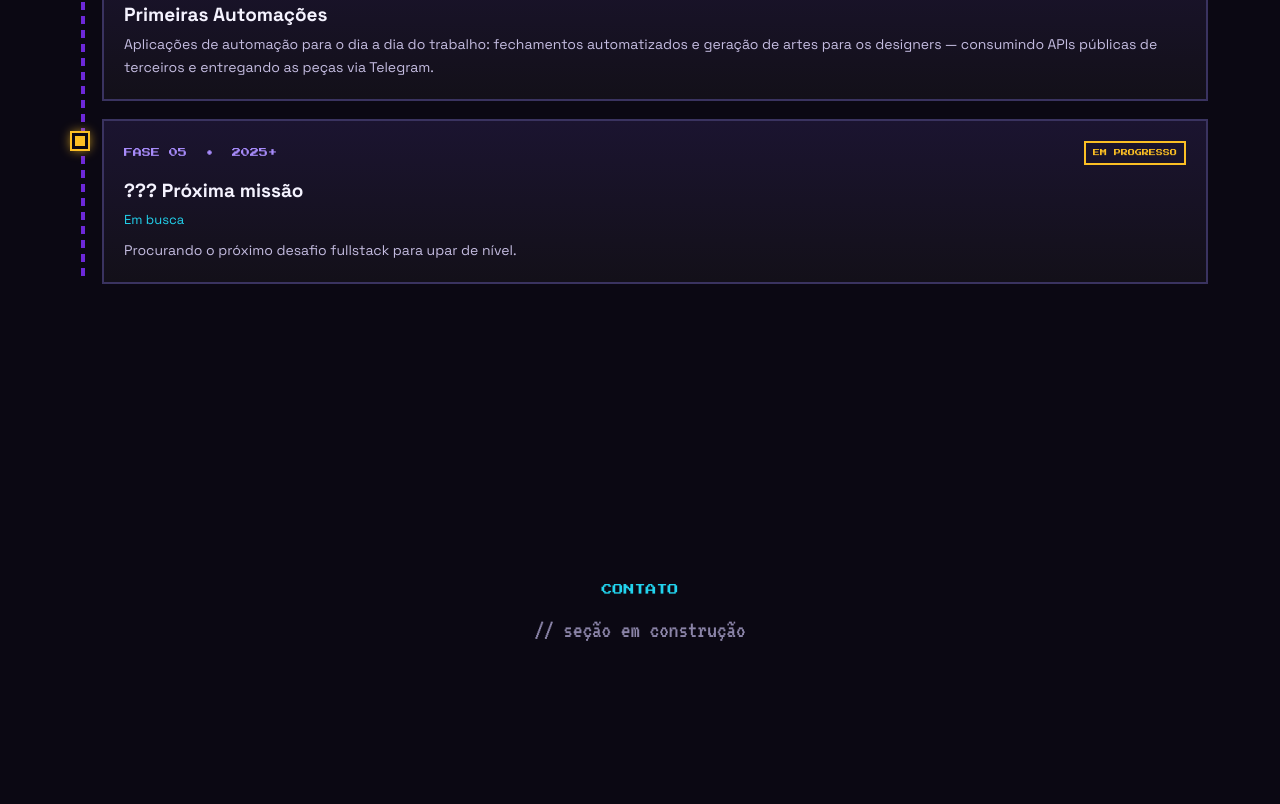
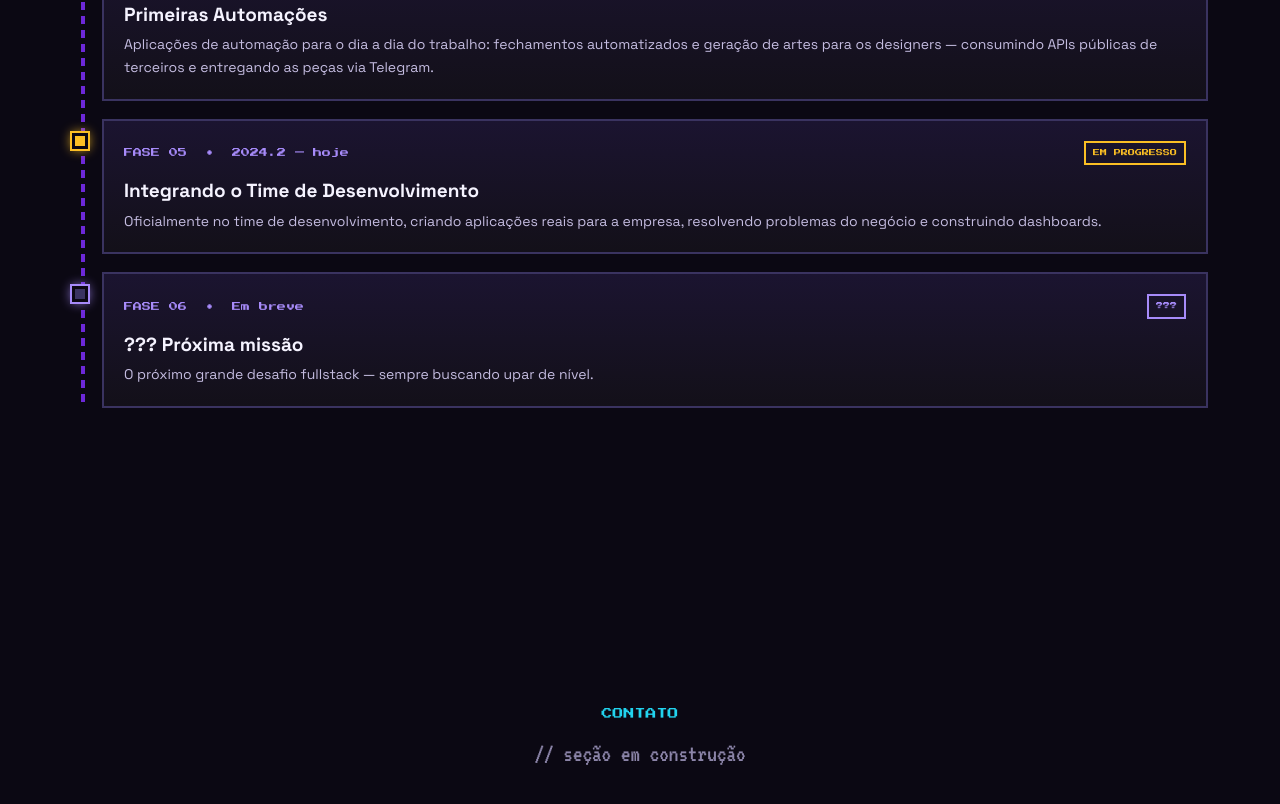
Before and after one commit to PeuAlmeidaDev/pedro.dev, a React (Vite) app: page / in a window 1280 px wide. Shown: the part 4022-4826 px from the top of the page. Built offline with nearby package versions, Linux system fonts and the light colour scheme.

Commit message:
content(experience): add current dev role (phase 05) and next-mission phase 06
- phase 05: current job (2024.2-present), gold/in-progress
- phase 06: future 'next mission' rendered as locked/upcoming quest
- support an upcoming state (not done, not current) in the timeline

```diff
--- a/src/components/Experience.tsx
+++ b/src/components/Experience.tsx
@@ -16,13 +16,19 @@ export default function Experience() {
 
         <div className="flex flex-col gap-[18px]">
           {experiences.map((ex) => {
-            const accent = ex.current ? 'var(--color-gold)' : 'var(--color-emerald)'
+            // fase futura: ainda não concluída e não é a atual
+            const isUpcoming = !ex.done && !ex.current
+            const accent = ex.current
+              ? 'var(--color-gold)'
+              : isUpcoming
+                ? 'var(--color-violet)'
+                : 'var(--color-emerald)'
             const dotBg = ex.current
               ? 'var(--color-gold)'
               : ex.done
                 ? 'var(--color-emerald)'
                 : 'var(--color-edge)'
-            const statusLabel = ex.current ? 'EM PROGRESSO' : 'CONCLUÍDA'
+            const statusLabel = ex.current ? 'EM PROGRESSO' : isUpcoming ? '???' : 'CONCLUÍDA'
 
             return (
               <div key={ex.phase} className="relative">
--- a/src/data/experiences.ts
+++ b/src/data/experiences.ts
@@ -1,8 +1,7 @@
 import type { Experience } from '../types'
 
 /**
- * "Jornada" — trajetória profissional, em fases.
- * ⚠️ Placeholder vindo do design original — trocar pela trajetória real (Fase 5).
+ * "Jornada" — trajetória real do Pedro, em fases.
  */
 export const experiences: Experience[] = [
   {
@@ -47,12 +46,22 @@ export const experiences: Experience[] = [
   },
   {
     phase: 'FASE 05',
-    title: '??? Próxima missão',
-    org: 'Em busca',
-    year: '2025+',
-    desc: 'Procurando o próximo desafio fullstack para upar de nível.',
-    xp: 0,
+    title: 'Integrando o Time de Desenvolvimento',
+    org: '',
+    year: '2024.2 — hoje',
+    desc: 'Oficialmente no time de desenvolvimento, criando aplicações reais para a empresa, resolvendo problemas do negócio e construindo dashboards.',
+    xp: 1500,
     done: false,
     current: true,
   },
+  {
+    phase: 'FASE 06',
+    title: '??? Próxima missão',
+    org: '',
+    year: 'Em breve',
+    desc: 'O próximo grande desafio fullstack — sempre buscando upar de nível.',
+    xp: 0,
+    done: false,
+    current: false,
+  },
 ]
```
